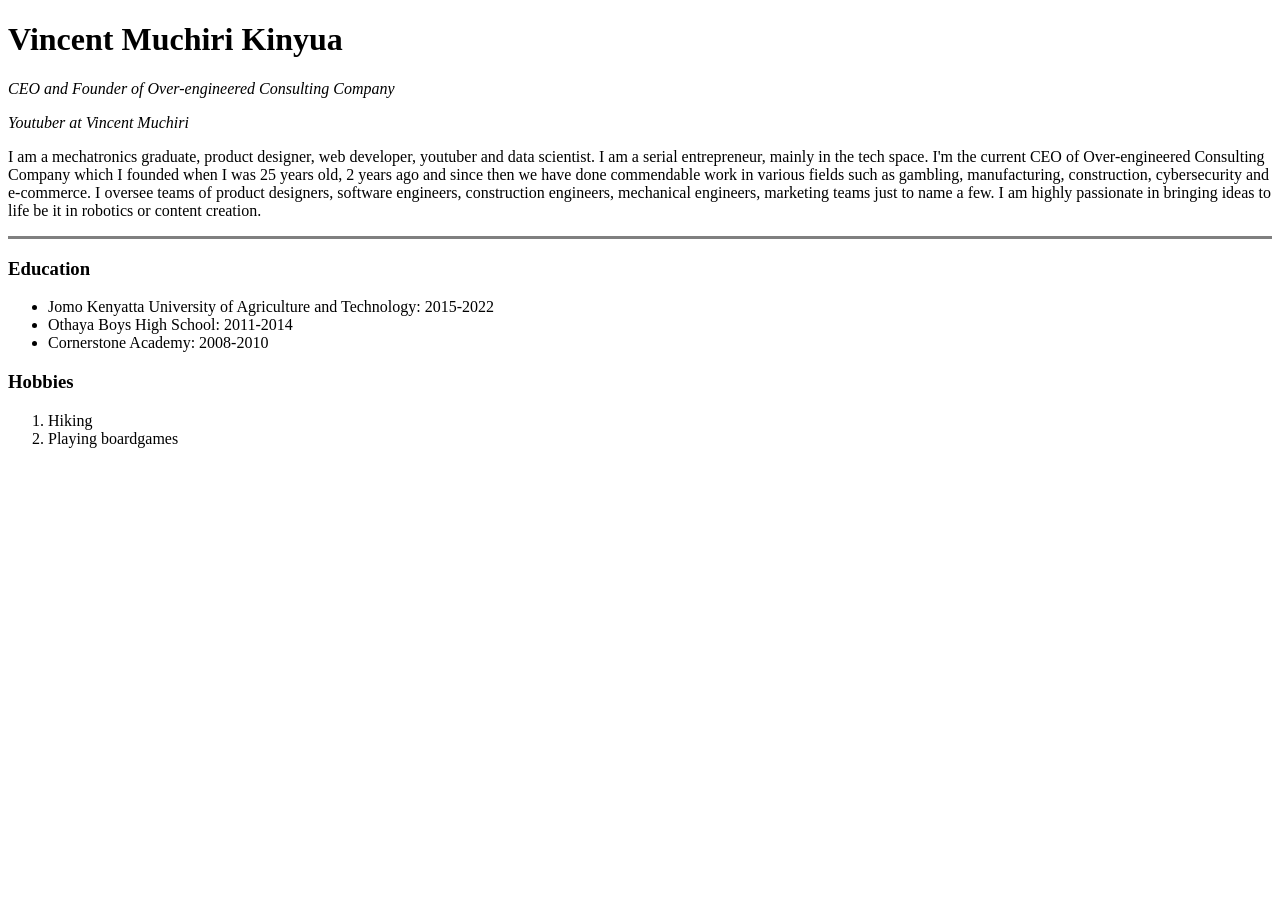
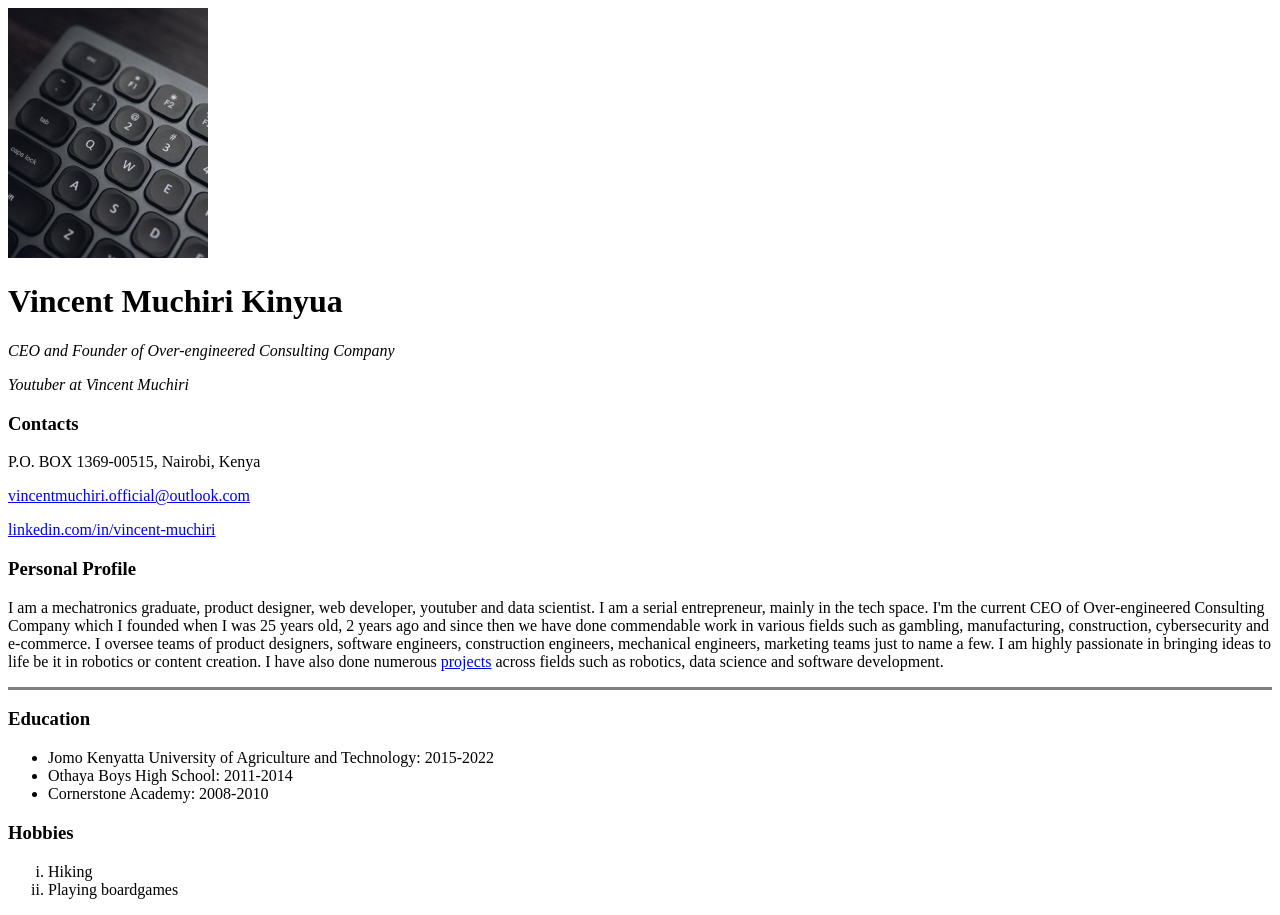
Before and after one commit to Vincent-Muchiri/Web-Development, a plain HTML site: page HTML Personal Site/index.html in a window 1280 px wide. Before the commit the page ends 800 px from the top, so only its background shows below. Drawn offline with Linux system fonts and the light colour scheme.

Commit message:
Day 41 complete. Learned about HTML, <h1>, <p>, <a>,

```diff
--- a/HTML Personal Site/index.html
+++ b/HTML Personal Site/index.html
@@ -8,6 +8,7 @@
       <title>Vincent's Personal Website</title>
   </head>
   <body>
+    <img src="images/profile_pic.jpg" alt="Vincent Muchiri portfolio">
     <h1>Vincent Muchiri Kinyua</h1>
     <p><em>
         CEO and Founder of Over-engineered Consulting Company
@@ -15,6 +16,14 @@
     <p><em>
         Youtuber at Vincent Muchiri
     </em></p>
+
+    <h3>Contacts</h3>
+    <p>P.O. BOX 1369-00515, Nairobi, Kenya</p>
+    <p><a href="vincentmuchiri.official@outlook.com">vincentmuchiri.official@outlook.com</a></p>
+    <p><a href="linkedin.com/in/vincent-muchiri-b75677100">linkedin.com/in/vincent-muchiri</a></p>
+
+
+    <h3>Personal Profile</h3>
     <p>
         I am a mechatronics graduate, product designer, web developer, youtuber and data scientist.
         I am a serial entrepreneur, mainly in the tech space. I'm the current CEO of Over-engineered Consulting Company
@@ -23,6 +32,7 @@
         construction, cybersecurity and e-commerce. I oversee teams of product designers, software engineers, construction
         engineers, mechanical engineers, marketing teams just to name a few. I am highly passionate in bringing ideas to
         life be it in robotics or content creation.
+        I have also done numerous <a href="projects.html">projects</a> across fields such as robotics, data science and software development.
     </p>
 
     <hr size="3" noshade="">
@@ -34,7 +44,7 @@
         <li>Cornerstone Academy: 2008-2010</li>
     </ul>
     <h3>Hobbies</h3>
-    <ol>
+    <ol type="i">
         <li>Hiking</li>
         <li>Playing boardgames</li>
     </ol>
```
Also changed, not shown: HTML Personal Site/projects.html (added, +20 -0 lines), HTML Personal Site/images/profile_pic.jpg (added).
